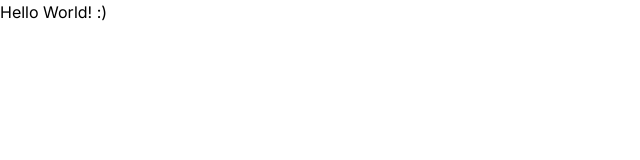
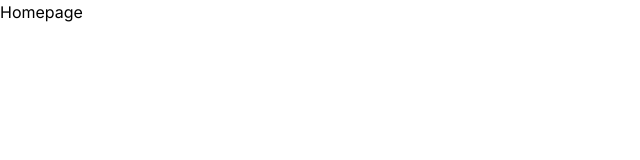
Before and after one commit to DezmenSykes/nextjs-stack-starter, a Next.js app: page / in a window 1280 px wide. Shown: the top 160 px of the page, without its empty margins (0-640 px from the left). Built offline with nearby package versions, Linux system fonts and the light colour scheme.

Commit message:
Added basic paging structure

```diff
--- a/app/page.tsx
+++ b/app/page.tsx
@@ -1,6 +1,6 @@
 
 export default function Home() {
   return (
-    <h1>Hello World! :)</h1>
+    <h1>Homepage</h1>
   );
 }
```
Also changed, not shown: app/about/page.jsx (added), app/blog/[slug]/page.jsx (added), app/blog/page.jsx (added), app/contact/page.jsx (added).
